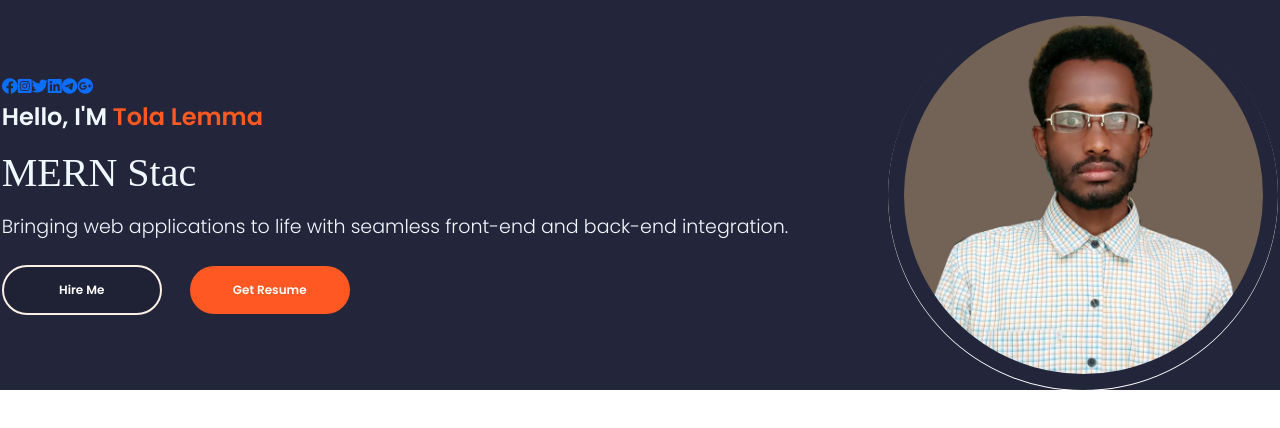
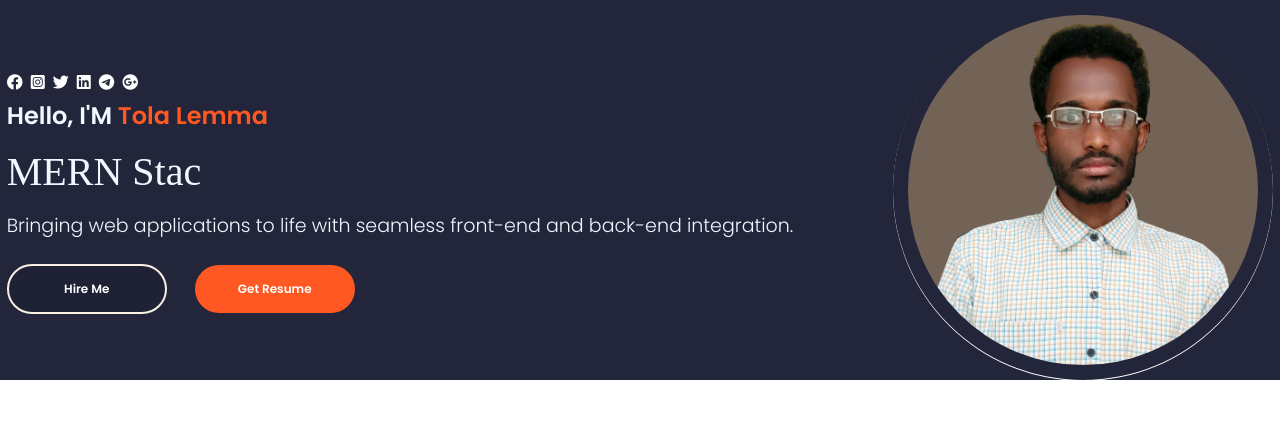
Before and after one commit to Tola-lemma/portfolio, a React (Create React App) app: page / in a window 1280 px wide. Shown: the top 428 px of the page. Built offline with nearby package versions, Linux system fonts and the light colour scheme.

Commit message:
hover effect on profile image, social icon is styled

```diff
--- a/src/Portfolio_Container/Home/Profile.css
+++ b/src/Portfolio_Container/Home/Profile.css
@@ -49,8 +49,8 @@
     justify-content: center;
      box-shadow: 0 1px 0px 0px var(--white);
      border-radius: 50%;
-     height: 390px;
-     width: 390px;
+     height: 380px;
+     width: 380px;
      margin: 0 0px 0 100px;
 }
 .profile-picture-background{
@@ -59,4 +59,17 @@
     background-image: url('../../assets/Home/profilephoto.jpg');
     background-size: cover;
     border-radius: 50%;
+    background-repeat: no-repeat;
 }
+.profile-picture-background:hover{
+    transform: scale(1.07);
+    transition:1s ease-out;
+}
+.colz .colz-icon i{
+   color: white;
+   padding: 8px;
+   padding-left: 0px;
+}
+.colz .colz-icon i:hover{
+    transform: scale(1.5);
+}
```
